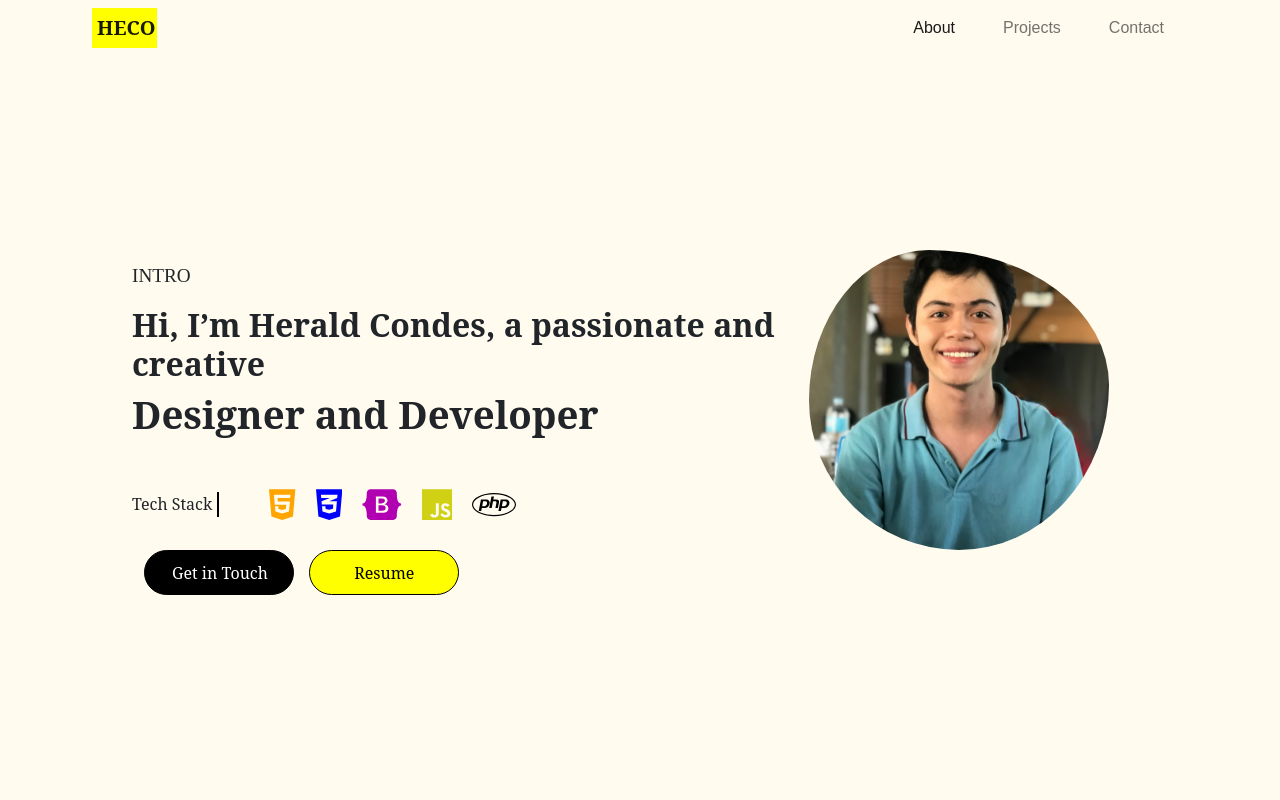
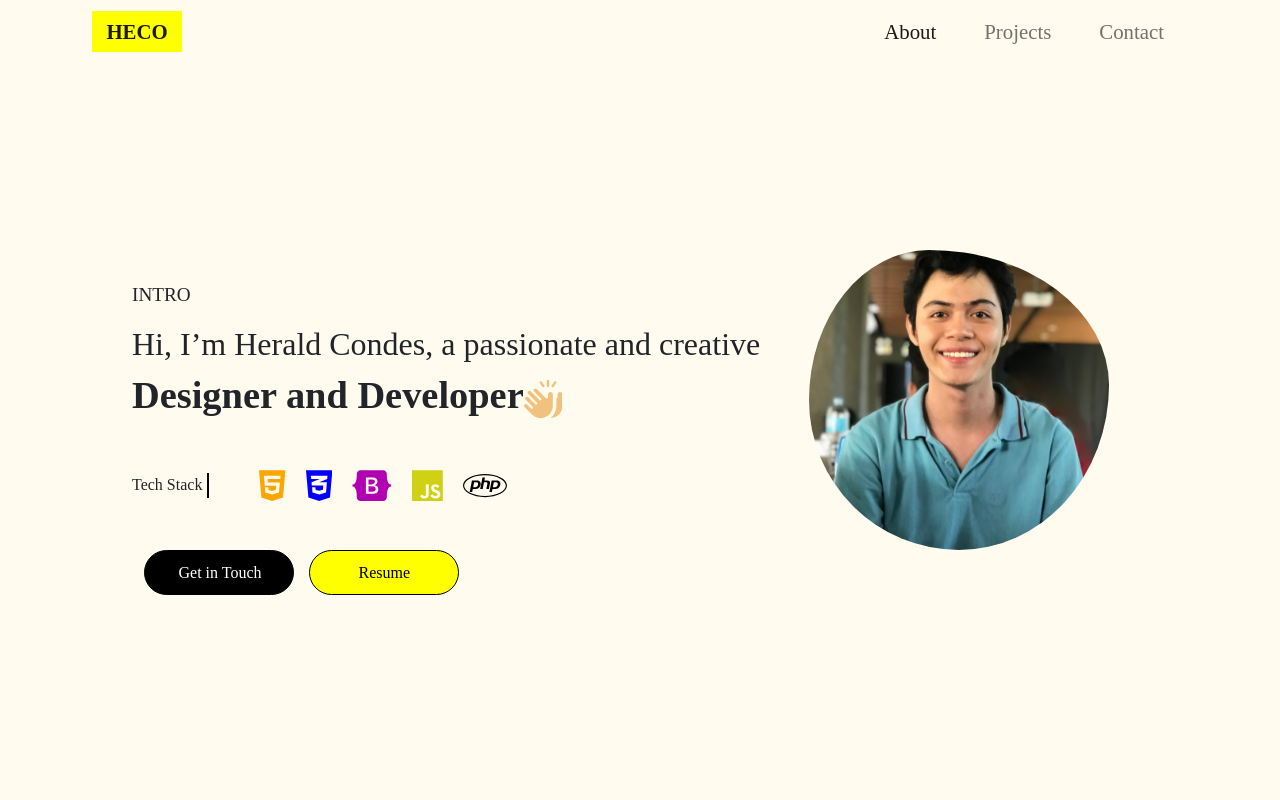
Before and after one commit to herald-spec/herald-spec.github.io, a plain HTML site: page heraldportfolio/index.html in a window 1280 px wide. Shown: the top 800 px of the page. Drawn offline with nearby package versions, Linux system fonts and the light colour scheme.

Commit message:
Added new icon

```diff
--- a/heraldportfolio/index.html
+++ b/heraldportfolio/index.html
@@ -36,7 +36,7 @@
                 <div class="col-md-8 landing-page-text">
                     <p><span>INTRO</span></p>
                     <h3>Hi, I’m Herald Condes, a passionate and creative </h3>
-                    <h1>Designer and Developer</h1>
+                    <h1>Designer and Developer<svg fill="#f1c27d" xmlns="http://www.w3.org/2000/svg" height="1em" viewBox="0 0 512 512"><!--! Font Awesome Free 6.4.2 by @fontawesome - https://fontawesome.com License - https://fontawesome.com/license (Commercial License) Copyright 2023 Fonticons, Inc. --><path d="M336 16V80c0 8.8-7.2 16-16 16s-16-7.2-16-16V16c0-8.8 7.2-16 16-16s16 7.2 16 16zm-98.7 7.1l32 48c4.9 7.4 2.9 17.3-4.4 22.2s-17.3 2.9-22.2-4.4l-32-48c-4.9-7.4-2.9-17.3 4.4-22.2s17.3-2.9 22.2 4.4zM135 119c9.4-9.4 24.6-9.4 33.9 0L292.7 242.7c10.1 10.1 27.3 2.9 27.3-11.3V192c0-17.7 14.3-32 32-32s32 14.3 32 32V345.6c0 57.1-30 110-78.9 139.4c-64 38.4-145.8 28.3-198.5-24.4L7 361c-9.4-9.4-9.4-24.6 0-33.9s24.6-9.4 33.9 0l53 53c6.1 6.1 16 6.1 22.1 0s6.1-16 0-22.1L23 265c-9.4-9.4-9.4-24.6 0-33.9s24.6-9.4 33.9 0l93 93c6.1 6.1 16 6.1 22.1 0s6.1-16 0-22.1L55 185c-9.4-9.4-9.4-24.6 0-33.9s24.6-9.4 33.9 0l117 117c6.1 6.1 16 6.1 22.1 0s6.1-16 0-22.1l-93-93c-9.4-9.4-9.4-24.6 0-33.9zM433.1 484.9c-24.2 14.5-50.9 22.1-77.7 23.1c48.1-39.6 76.6-99 76.6-162.4l0-98.1c8.2-.1 16-6.4 16-16V192c0-17.7 14.3-32 32-32s32 14.3 32 32V345.6c0 57.1-30 110-78.9 139.4zM424.9 18.7c7.4 4.9 9.3 14.8 4.4 22.2l-32 48c-4.9 7.4-14.8 9.3-22.2 4.4s-9.3-14.8-4.4-22.2l32-48c4.9-7.4 14.8-9.3 22.2-4.4z"/></svg></h1>
                     <ul class="known-tech">
                         <label class="tech-label">Tech Stack</label>
                         <div class="known-tech-line"></div>
--- a/heraldportfolio/style/styles.css
+++ b/heraldportfolio/style/styles.css
@@ -1,5 +1,6 @@
 *{
     box-sizing: border-box;
+    scroll-behavior: smooth;
 }
 :root{
     --black: #000;
@@ -10,7 +11,7 @@
 }
 body{
     background-color: var(--main-bg-color);
-    font-family: "serif", sans-serif;
+    font-family: "Inria Serif", serif;
 }
 /* navigation bar */
 .navbar{
@@ -19,11 +20,12 @@ body{
 .navbar-brand{
     height: 100%;
     width: 100%;
-    max-width: 65px;
+    max-width: 90px;
     padding: 5px;
     background-color: var(--yellow);
     font-weight: bold;
     text-align: center;
+    font-size: 1.3rem;
 }
 header{
     margin-bottom: 200px; /* remove later for mobile*/
@@ -35,7 +37,7 @@ header{
     }
     .nav-link{
         margin: 0 1rem ;
-        font-family: sans-serif;
+        font-size: 1.3rem;
     }
   }
 /* landing-page */
@@ -51,7 +53,7 @@ header{
 }
 .landing-page-text h3{
     font-size: 2rem;
-    font-weight: bold;
+    font-weight: 500;
 }
 .landing-page-text h1{
     font-size: 2.4rem;
```
